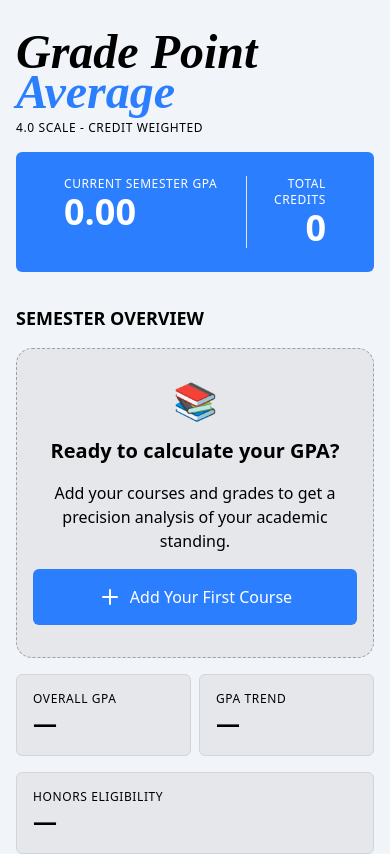
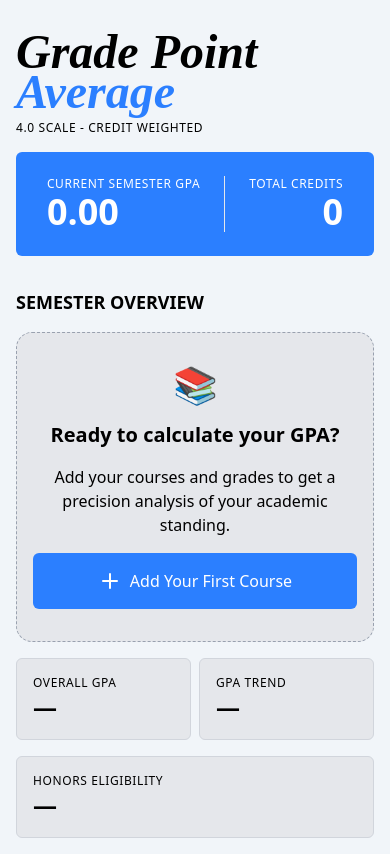
Before and after one commit to TavionK/react-gpa-calculator, a React (Vite) app: page / in a window 390 px wide. Shown: the top 854 px of the page. Built offline with nearby package versions, Linux system fonts and the light colour scheme; a web font is replaced by a local one.

Commit message:
Refine `SemesterGpaDisplay` styles: remove unnecessary `sm:text-nowrap` class from `dt` elements

```diff
--- a/src/components/SemesterGpaDisplay.tsx
+++ b/src/components/SemesterGpaDisplay.tsx
@@ -15,13 +15,13 @@ export default function SemesterGpaDisplay({ courses }: GpaDisplayProps) {
     >
       <dl className="flex text-right divide-solid divide-gray-200 divide-x">
         <div className="px-6 text-left basis-2/3">
-          <dt className="small-text sm:text-nowrap">Current Semester GPA</dt>
+          <dt className="small-text text-nowrap">Current Semester GPA</dt>
           <dd className="text-4xl font-bold">
             {semesterGpa === "NaN" ? "0.00" : semesterGpa}
           </dd>
         </div>
         <div className="px-6 basis-1/3">
-          <dt className="small-text sm:text-nowrap">Total Credits</dt>
+          <dt className="small-text text-nowrap">Total Credits</dt>
           <dd className="text-4xl font-bold">
             {totalCredits === 0 ? "0" : totalCredits}
           </dd>
```
